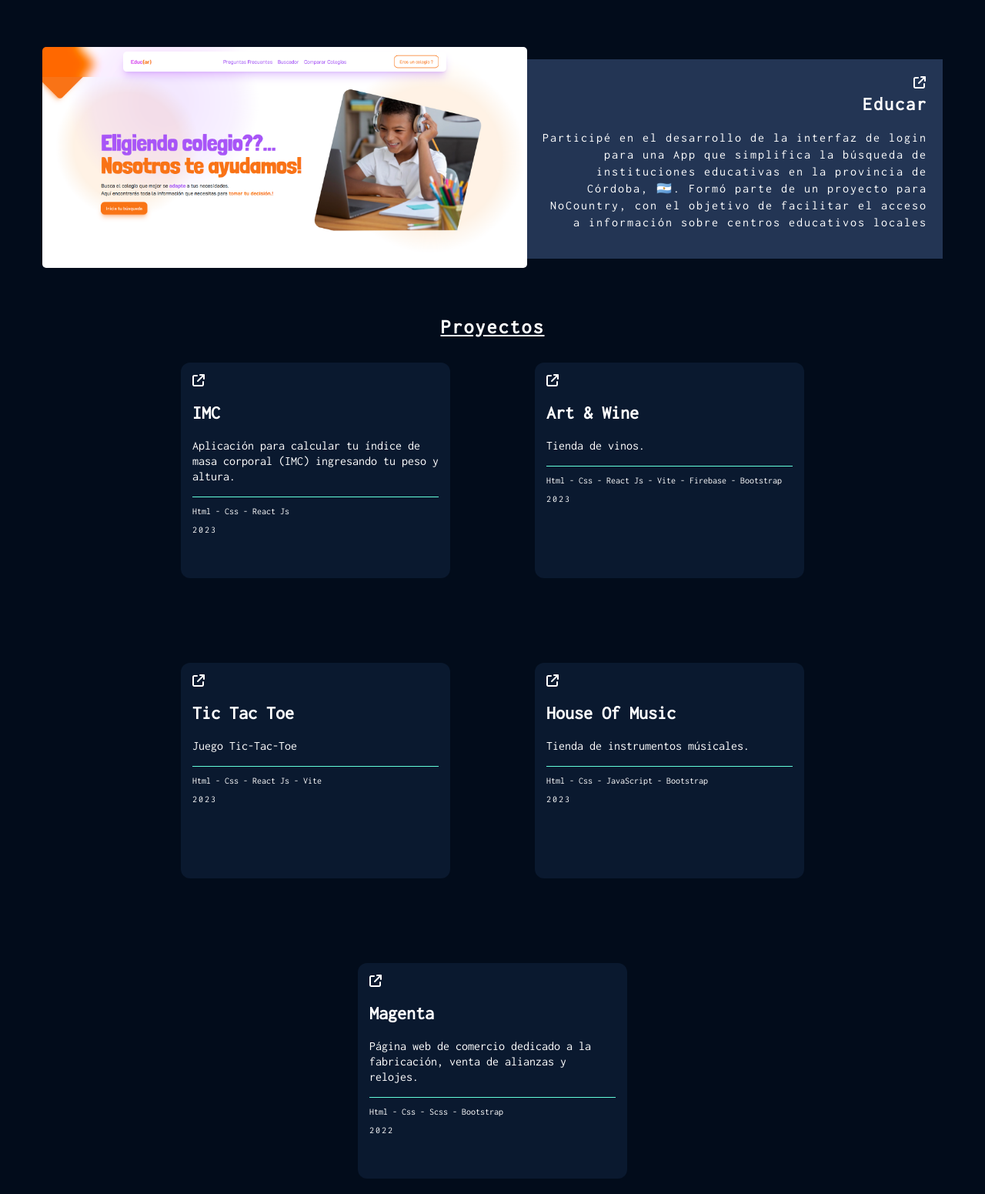
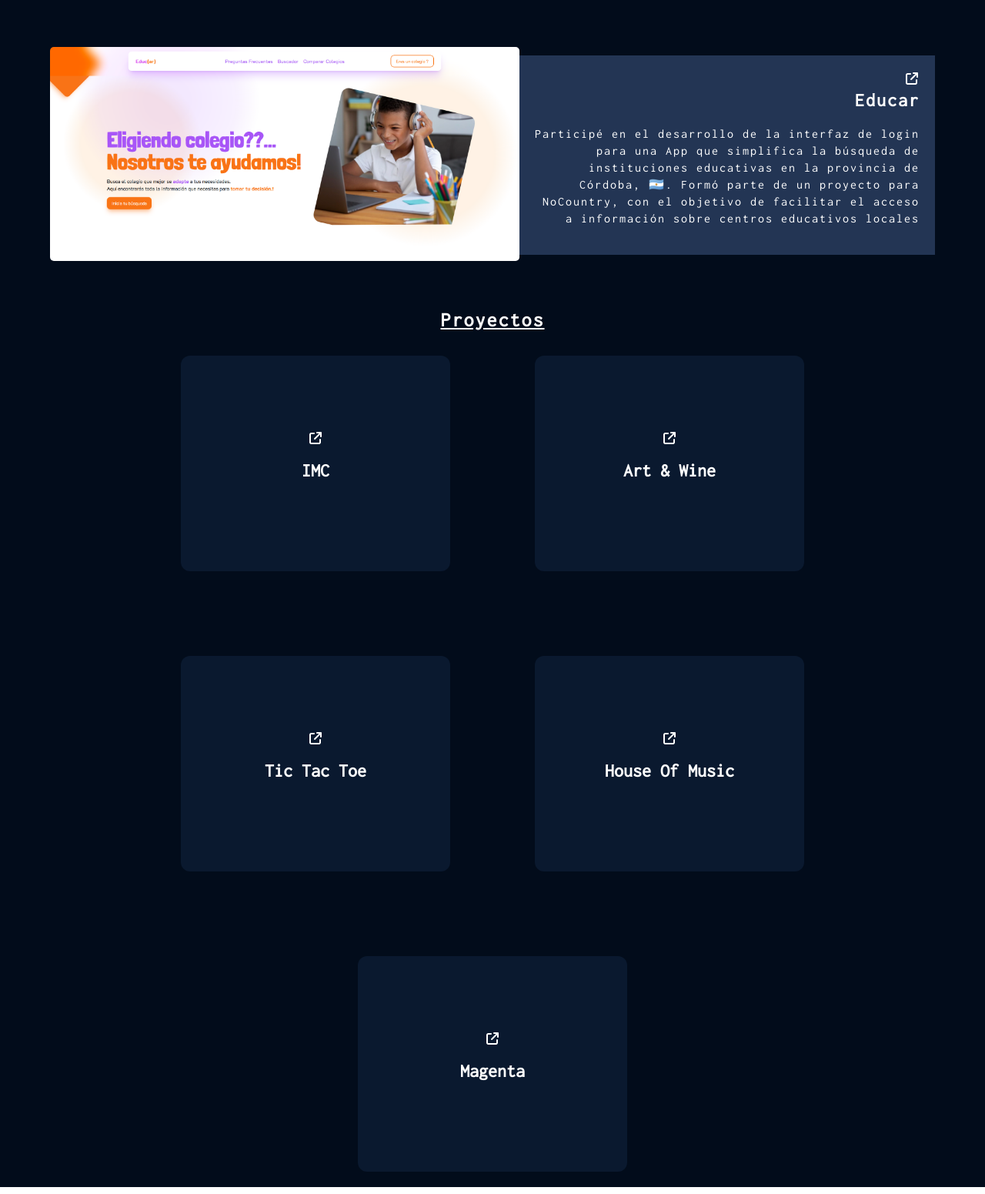
Before and after one commit to CristianMozetich/Portfolio, a React (Vite) app: page / in a window 1280 px wide. Shown: the part 739-2290 px from the top of the page at 77% size. Built offline with nearby package versions, Linux system fonts and the light colour scheme.

Commit message:
actualizaciones

```diff
--- a/src/Components/EducarProyect/EducarProyect.css
+++ b/src/Components/EducarProyect/EducarProyect.css
@@ -23,7 +23,7 @@
 }
 
 .img_educar{
-    width: 630px;
+    width: 610px;
     max-width: 100%;
     height: auto;
     transition: 0.3s ease;
--- a/src/Components/Proyects/Proyects.css
+++ b/src/Components/Proyects/Proyects.css
@@ -38,6 +38,10 @@
   position: relative;
   overflow: hidden;
   background-color: #0a192f;
+  text-align: center;
+  display: flex;
+  flex-direction: column;
+  justify-content: center;
 }
 
 a {
@@ -65,3 +69,29 @@ a {
   font-size: 0.75em;
   letter-spacing: 0.125rem;
 }
+
+.tarjeta_proyectos:hover {
+  transform: scale(1.05); /* Aumenta un poco el tamaño al hacer hover */
+  transition: 0.5s;
+  box-shadow: 0 0 10px rgba(0, 0, 0, 0.2); /* Agrega una sombra al hacer hover */
+}
+
+/* Oculta la descripción y detalles inicialmente */
+.tarjeta_proyectos .desc,
+.tarjeta_proyectos .divider,
+.tarjeta_proyectos .tech,
+.tarjeta_proyectos .year {
+  display: none;
+}
+
+.tarjeta_proyectos:hover .title{
+  display: none;
+}
+
+/* Muestra la descripción y detalles al hacer hover */
+.tarjeta_proyectos:hover .desc,
+.tarjeta_proyectos:hover .divider,
+.tarjeta_proyectos:hover .tech,
+.tarjeta_proyectos:hover .year {
+  display: block;
+}
```
